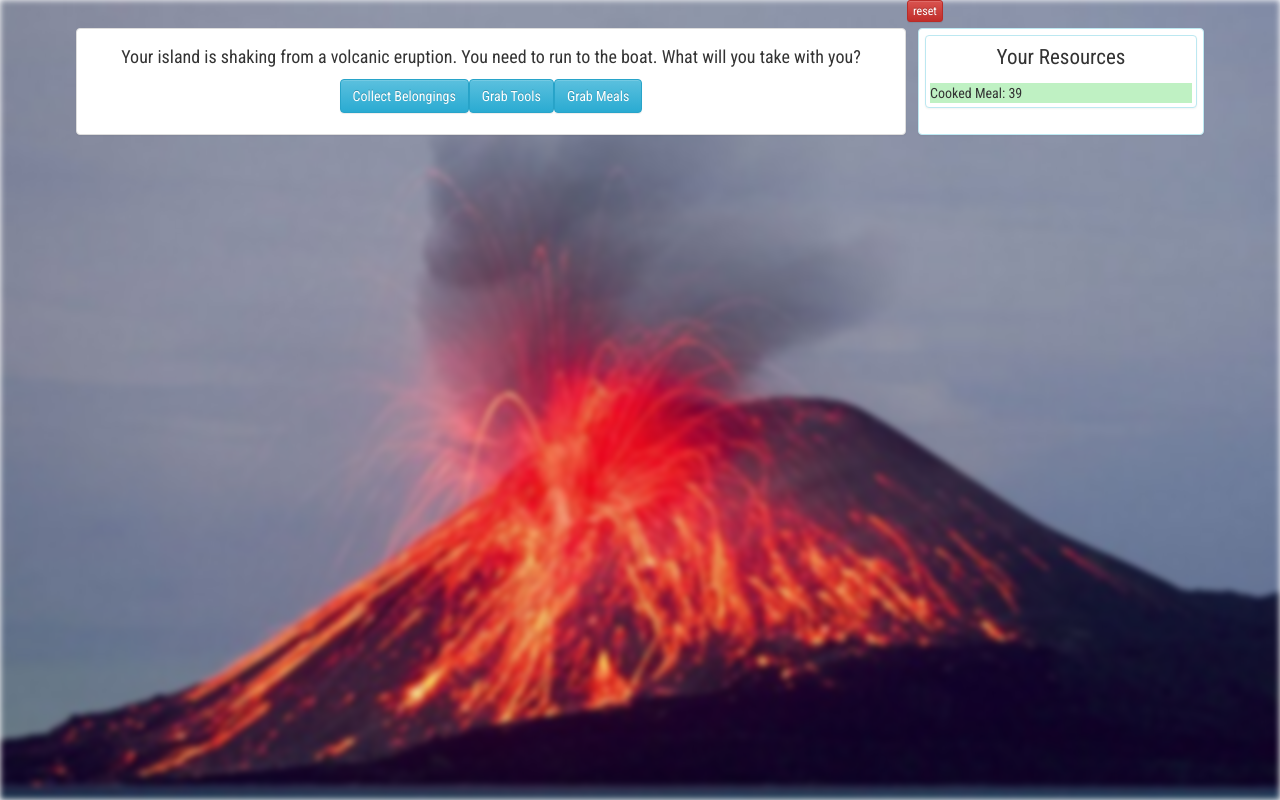
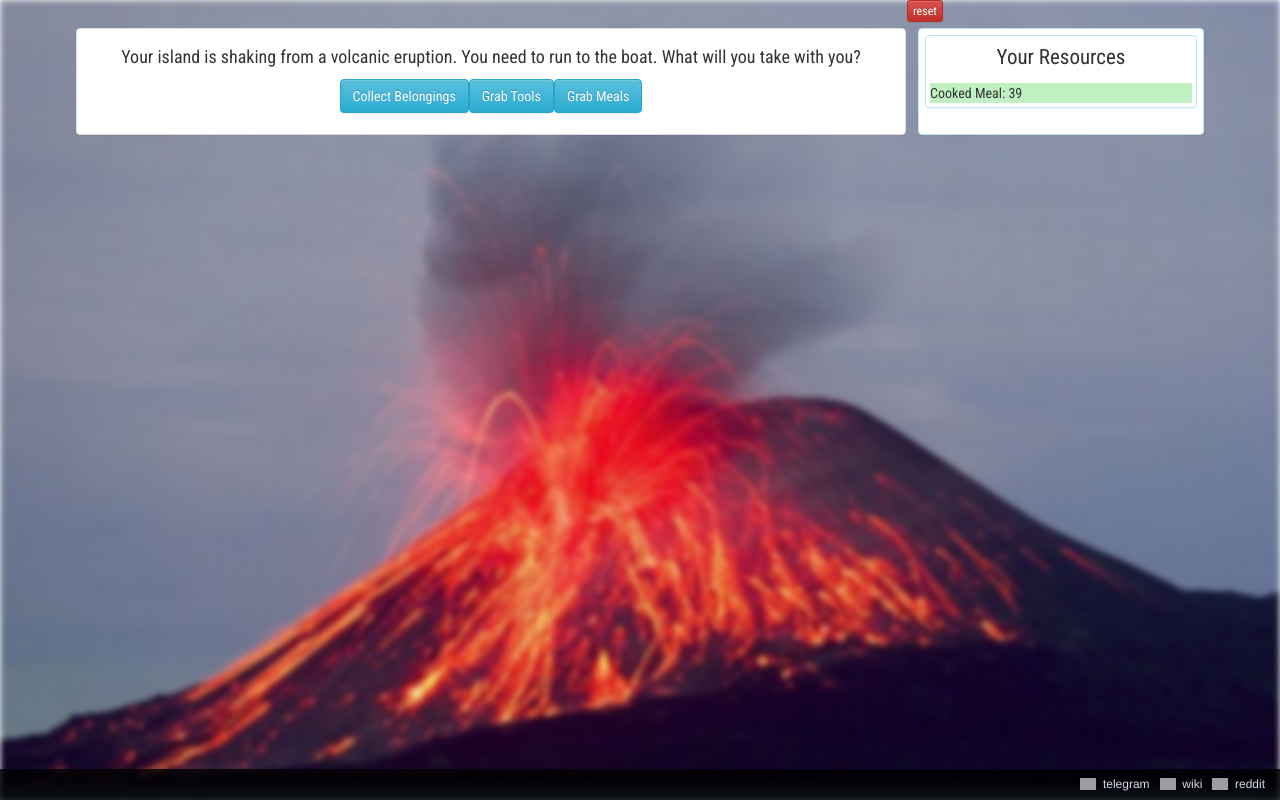
Before and after one commit to iamwhaler/polynezia, a React (Create React App) app: page / in a window 1280 px wide. Built offline with nearby package versions, Linux system fonts and the light colour scheme; grey boxes are pictures that could not be loaded.

Commit message:
footer and fair building and ship destruction

```diff
--- a/src/App.js
+++ b/src/App.js
@@ -4,6 +4,7 @@ import classNames from 'classnames';
 import './css/App.css';
 import './css/conponents.css';
 import './css/tooltip.css';
+import './css/footer.css';
 
 import {starter_pack, mother_island, island_types, resources, items, goods, ships, buildings, professions} from './gamedata/knowledge';
 import {storylines, storylineStart} from './gamedata/storylines';
@@ -323,19 +324,29 @@ class App extends Component {
         }
     }
 
-    ruin(key, skip_firing = false) {
-        console.log(key);
-        console.log(this.state[key]);
+    ruin(key, type = 'buildings') {
+        console.log(key, type);
         if (this.state[key] < 1) return;
-        if (!window.confirm('Are you sure?')) return false;
-        let o = {};
-        o[key] = this.state[key] - 1;
+        if (!window.confirm('Are you sure? You will get back only half of the stone, wood and iron, spent during construction.')) return false;
+        let state = this.state;
 
-        if (!skip_firing && o[key] === 0) {
-            o[buildings[key].worker] = 0;
+        state[key]--;
+
+        let item = {'buildings': buildings, 'ships': ships}[type][key];
+
+        let cost = item.cost;
+        if (cost.wood) state.wood += Math.round(cost.wood/2);
+        if (cost.stone) state.stone += Math.round(cost.stone/2);
+        if (cost.iron) state.iron += Math.round(cost.iron/2);
+
+        if (type === 'buildings' && state[key] === 0) {
+            state[item.worker] = 0;
+        }
+        if (type === 'ships' && state[key] === 0) {
+            state['sailor'] -= item.crew;
         }
 
-        this.setState(o);
+        this.setState(state);
     }
 
     isEnough(building_key, type = 'buildings', cost = false) {
@@ -635,7 +646,7 @@ class App extends Component {
                                                                         className={classNames('badge', 'bg-' + buildings[building_key].build_on)}> {this.state[building_key]} </span>
                                                                         {make_button(building_key + '_del', 'del',
                                                                             () => {
-                                                                                this.ruin(building_key, false);
+                                                                                this.ruin(building_key, 'buildings');
                                                                             },
                                                                             'Destroy ' + buildings[building_key].name,
                                                                             'btn-danger btn-xs' + (this.state[building_key] === 0 ? ' disabled' : ''))}
@@ -695,7 +706,7 @@ class App extends Component {
                                                                 <span className="badge"> {this.state[ship_key]} </span>
                                                                 {this.state.embarked && !this.state.mission ? make_button(ship_key + '_del', 'del',
                                                                     () => {
-                                                                        this.ruin(ship_key, true);
+                                                                        this.ruin(ship_key, 'ships');
                                                                     },
                                                                     'Destroy ' + ships[ship_key].name,
                                                                     'btn-danger btn-xs' + (this.state[ship_key] === 0 ? ' disabled' : '')) : ''}
@@ -859,6 +870,26 @@ class App extends Component {
                         </div>
                     }
                 </div>
+                <div className="footer">
+                    &nbsp;
+                    <a href="https://t.me/polynezia">
+                        <img src="http://www.advanceduninstaller.com/7b12b396d38166a899fff585e466e50d-icon.ico" />
+                        &nbsp;
+                        telegram
+                    </a>
+                    &nbsp;&nbsp;&nbsp;
+                    <a href="#">
+                        <img src="https://static.filehorse.com/icons-web/educational-software/wikipedia-icon-32.png" />
+                        &nbsp;
+                        wiki
+                    </a>
+                    &nbsp;&nbsp;&nbsp;
+                    <a href="#">
+                        <img src="https://images-na.ssl-images-amazon.com/images/I/418PuxYS63L.png" />
+                        &nbsp;
+                        reddit
+                    </a>
+                </div>
             </div>
         );
     }
--- /dev/null
+++ b/src/css/footer.css
@@ -0,0 +1,30 @@
+
+.footer {
+    box-sizing: border-box;
+    padding: 7px 15px;
+    background-color:rgba(0,0,0,0.8);
+    color: #BCC5D6;
+    text-align: right;
+    font-family: Helvetica, Arial, Sans-Serif;
+    font-weight: 100;
+    position: absolute;
+    width: 100vw;
+    bottom: 0;
+    font-size: 12px;
+}
+
+.footer a {
+    color: #D8DCE6;
+    text-decoration: none;
+}
+
+.footer a:hover {
+    color: #EBEEF5;
+}
+
+
+.footer a img {
+    width: 16px;
+    vertical-align: middle;
+    margin-top: -2px
+}
--- a/src/gamedata/storylines.js
+++ b/src/gamedata/storylines.js
@@ -175,7 +175,7 @@ const resettlement = {
                     state = storylineStep(state, app, 'selector');
                 }
                 else {
-                    state.fish += state.fishing_tools ? 5 : 3 * app.getFleetPower();
+                    state.fish += (state.fishing_tools ? 5 : 3) * app.getFleetPower();
                 }
                 return state;
             },
```
Also changed, not shown: src/gamedata/Machine.js (+0 -16 lines), src/gamedata/knowledge.js (+15 -15 lines).
